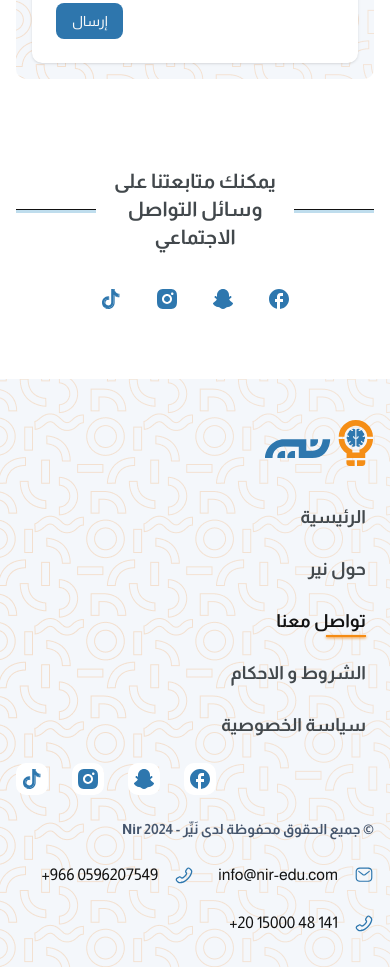
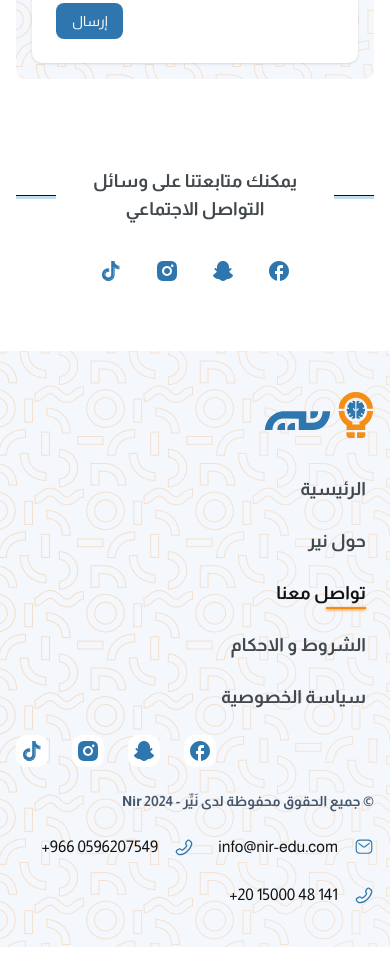
Before and after one commit to mrcodic/nir-eg-frontend, a Next.js app: page /contact in a window 390 px wide. Shown: the part 988-1955 px from the top of the page. Built offline with nearby package versions, Linux system fonts and the light colour scheme.

Commit message:
modified templates selections aspect ratio

```diff
--- a/src/app/contact/page.tsx
+++ b/src/app/contact/page.tsx
@@ -7,9 +7,9 @@ function page() {
       <ContactUsSection />
 
       <section className="flex flex-col  wrapper ">
-        <div className="relative px-20 text-center mx-auto">
+        <div className="relative sm:px-20 px-10 text-center mx-auto">
           <hr className="bg-primary-100 absolute top-1/2 w-full left-1/2 -translate-x-1/2 h-1 z-1" />
-          <h2 className="text-xl font-bold bg-white  text-gray-dark px-2 relative z-2">
+          <h2 className="sm:text-xl text-lg font-bold bg-white  text-gray-dark px-2 relative z-2">
             يمكنك متابعتنا على وسائل التواصل الاجتماعي
           </h2>
         </div>
--- a/src/features/subscribe/components/shared/TemplateSelector.tsx
+++ b/src/features/subscribe/components/shared/TemplateSelector.tsx
@@ -47,7 +47,7 @@ export default function TemplateSelector({
         اختر قالب الموقع
       </label>
 
-      <div className="grid grid-cols-[minmax(100px,400px)] max-sm:justify-center sm:grid-cols-3 gap-4">
+      <div className="grid grid-cols-[minmax(100px,350px)] max-sm:justify-center sm:grid-cols-3 gap-4">
         {templates.map((template, index) => {
           const isSelected = value === template.id;
 
@@ -57,7 +57,7 @@ export default function TemplateSelector({
               type="button"
               onClick={() => onChange(template.id)}
               className={cn(
-                "relative group rounded-lg overflow-hidden border-2 transition-all duration-200 p-2",
+                "relative group rounded-lg overflow-hidden border-2 transition-all duration-200 p-2 aspect-4/5 flex flex-col",
                 isSelected
                   ? "border-primary-800 bg-background ring-2 ring-primary-100"
                   : "border-gray-light hover:border-primary-800/50"
@@ -66,14 +66,14 @@ export default function TemplateSelector({
               {/* Template Preview - Using gradient fallback */}
               <div
                 className={cn(
-                  "relative aspect-4/3 flex items-center justify-center",
+                  "relative flex items-center justify-center grow",
                   `bg-linear-to-br ${
                     templateColors[index % templateColors.length]
                   }`
                 )}
               >
                 {/* Placeholder design pattern */}
-                <div className="flex flex-col items-center justify-center h-[202px] gap-2 text-white/80">
+                <div className="flex flex-col items-center justify-center  gap-2 text-white/80">
                   <Monitor className="w-10 h-10" />
                   <span className="text-xs">قالب {index + 1}</span>
                 </div>
```
